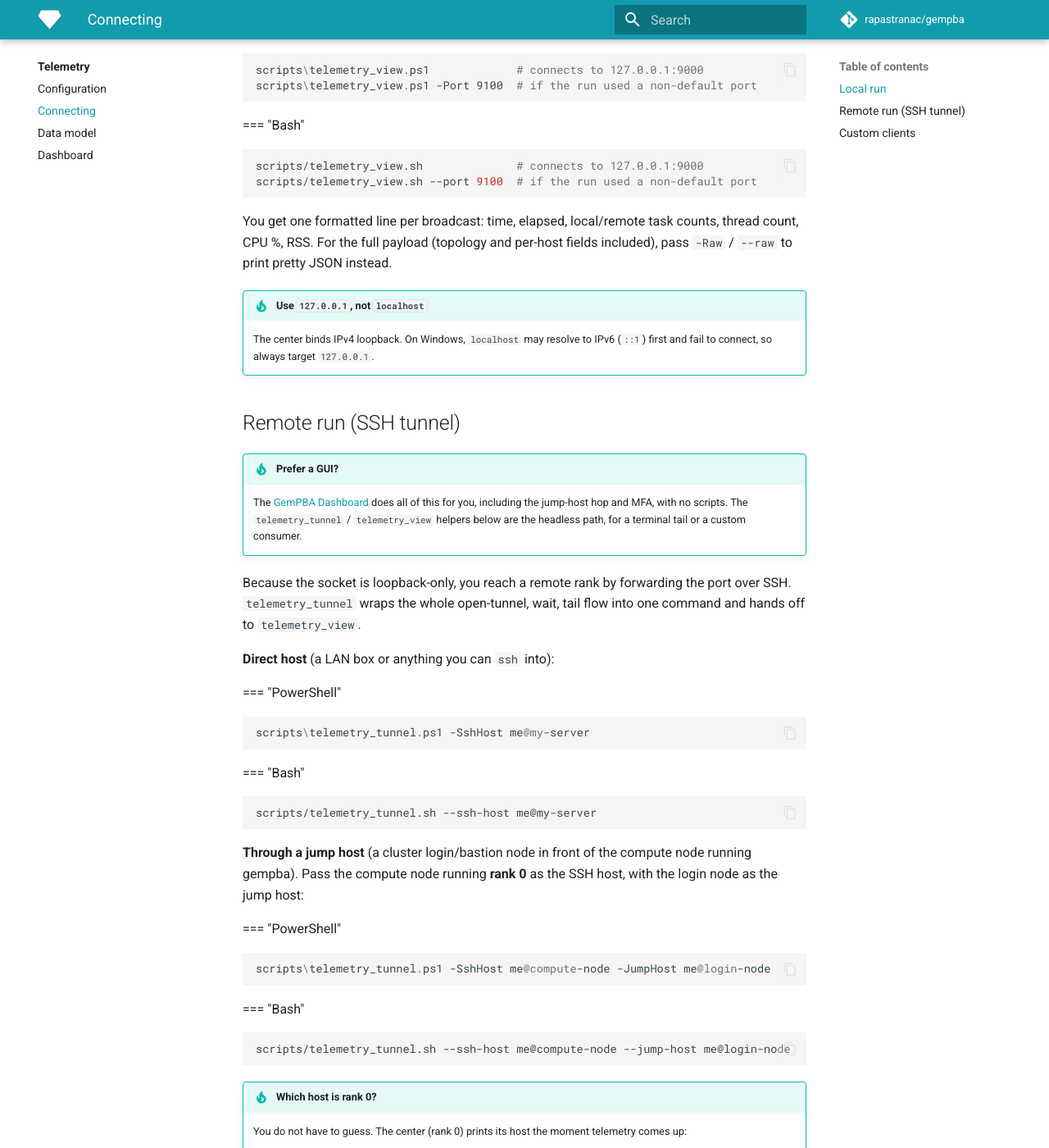
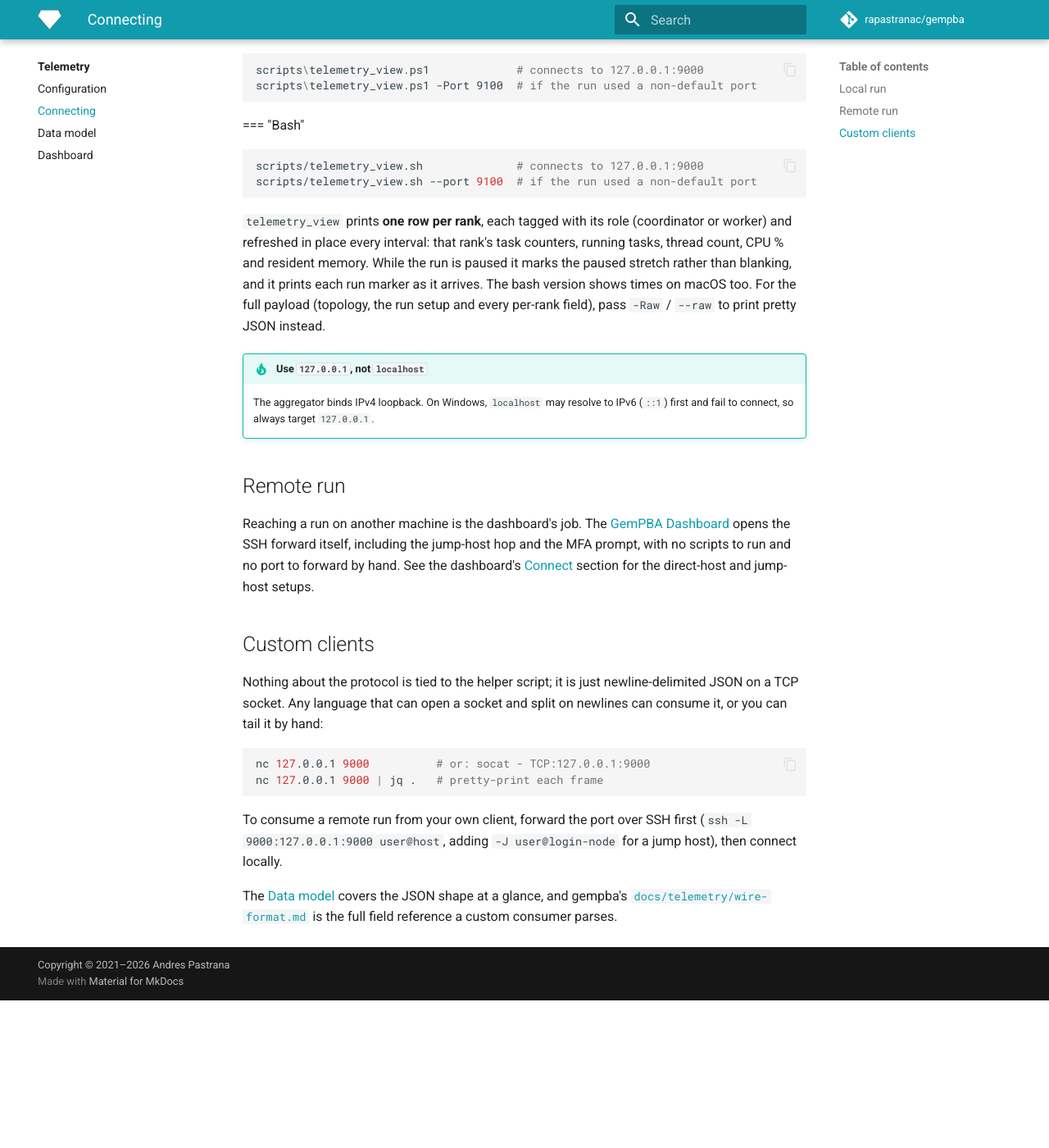
Before and after one commit to rapastranac/gempba-docs, an MkDocs documentation site: the page built from docs/telemetry/connecting.md, in a window 1280 px wide and 1400 px high, scrolled down 506 px. Shown: the whole window at 82% size. Built offline with MkDocs 1.6.1 and Material for MkDocs 9.7.7, drawn with Linux system fonts in a browser that asks for light colours; comment, search, counter and statistics services are not loaded; after the commit the page ends 1726 px from its top, so only the background shows below that; some of the changed text lies outside the part shown.

Commit message:
#18 docs(#1, #10, #12): Remove telemetry_tunnel and point remote users to the dashboard
- Drop the telemetry_tunnel sections from Connecting; reaching a remote run is now the dashboard's job, which opens the SSH forward, jump host and MFA itself
- Describe telemetry_view's v4.3.0 output: one row per rank with its role, paused stretches marked and run markers printed
- Name only telemetry_view as the dashboard's headless path
- Use the v4.3.0 vocabulary: the aggregator (rank 0) serves the stream

````diff
--- a/docs/telemetry/connecting.md
+++ b/docs/telemetry/connecting.md
@@ -1,8 +1,8 @@
 # Connecting to the stream
 
-The center role broadcasts telemetry as **line-delimited JSON** over a loopback-only TCP socket (default `127.0.0.1:9000`). Any number of clients can connect and each receives the same stream. This page shows how to tail it locally and how to reach a remote rank.
+The aggregator (rank 0) broadcasts telemetry as **line-delimited JSON** over a loopback-only TCP socket (default `127.0.0.1:9000`). Any number of clients can connect and each receives the same stream. This page shows how to tail a local run. To watch a run on another machine, use the [GemPBA Dashboard](dashboard.md), which opens the SSH forward for you, jump host and MFA included.
 
-GemPBA ships two helper scripts in the gempba repo's [`scripts/`](https://github.com/rapastranac/gempba/tree/main/scripts) directory, in both PowerShell and bash: `telemetry_view` (live-tail) and `telemetry_tunnel` (SSH tunnel plus tail). Use the `.ps1` on Windows or the `.sh` on Linux/macOS; they share the same workflow.
+GemPBA ships one helper script in the gempba repo's [`scripts/`](https://github.com/rapastranac/gempba/tree/main/scripts) directory, in both PowerShell and bash: `telemetry_view` (live-tail). Use the `.ps1` on Windows or the `.sh` on Linux/macOS.
 
 ## Local run
 
@@ -19,68 +19,24 @@
     scripts/telemetry_view.sh --port 9100  # if the run used a non-default port
     ```
 
-You get one formatted line per broadcast: time, elapsed, local/remote task counts, thread count, CPU %, RSS. For the full payload (topology and per-host fields included), pass `-Raw` / `--raw` to print pretty JSON instead.
+`telemetry_view` prints **one row per rank**, each tagged with its role (coordinator or worker) and refreshed in place every interval: that rank's task counters, running tasks, thread count, CPU % and resident memory. While the run is paused it marks the paused stretch rather than blanking, and it prints each run marker as it arrives. The bash version shows times on macOS too. For the full payload (topology, the run setup and every per-rank field), pass `-Raw` / `--raw` to print pretty JSON instead.
 
 !!! tip "Use `127.0.0.1`, not `localhost`"
-    The center binds IPv4 loopback. On Windows, `localhost` may resolve to IPv6 (`::1`) first and fail to connect, so always target `127.0.0.1`.
+    The aggregator binds IPv4 loopback. On Windows, `localhost` may resolve to IPv6 (`::1`) first and fail to connect, so always target `127.0.0.1`.
 
-## Remote run (SSH tunnel)
+## Remote run
 
-!!! tip "Prefer a GUI?"
-    The [GemPBA Dashboard](dashboard.md) does all of this for you, including the jump-host hop and MFA, with no scripts. The `telemetry_tunnel` / `telemetry_view` helpers below are the headless path, for a terminal tail or a custom consumer.
-
-Because the socket is loopback-only, you reach a remote rank by forwarding the port over SSH. `telemetry_tunnel` wraps the whole open-tunnel, wait, tail flow into one command and hands off to `telemetry_view`.
-
-**Direct host** (a LAN box or anything you can `ssh` into):
-
-=== "PowerShell"
-    ```powershell
-    scripts\telemetry_tunnel.ps1 -SshHost me@my-server
-    ```
-=== "Bash"
-    ```bash
-    scripts/telemetry_tunnel.sh --ssh-host me@my-server
-    ```
-
-**Through a jump host** (a cluster login/bastion node in front of the compute node running gempba). Pass the compute node running **rank 0** as the SSH host, with the login node as the jump host:
-
-=== "PowerShell"
-    ```powershell
-    scripts\telemetry_tunnel.ps1 -SshHost me@compute-node -JumpHost me@login-node
-    ```
-=== "Bash"
-    ```bash
-    scripts/telemetry_tunnel.sh --ssh-host me@compute-node --jump-host me@login-node
-    ```
-
-!!! tip "Which host is rank 0?"
-    You do not have to guess. The center (rank 0) prints its host the moment telemetry comes up:
-
-    ```
-    [2026-06-16 14:07:35.976] [info] telemetry listening on 127.0.0.1:9000 on host cn042
-    ```
-
-    The name after `on host` (here `cn042`) is what you pass as the SSH host. Where that line shows up depends on how the run was launched:
-
-    - **Locally**: in your console, right there in the prompt. The center is your own machine, so you usually do not need a tunnel at all.
-    - **SLURM**: in the job's stdout file (`slurm-<jobid>.out`, or whatever `--output` you set); `cat` it on the login node.
-    - **Other launchers**: wherever that scheduler collects the job's stdout.
-
-Jump-host mode **nests** the tunnel rather than using SSH `ProxyJump`: it forwards to the login node, then opens the final hop *from* the login node, so it rides the cluster's intra-cluster trust and works even when the login node enforces MFA (one prompt there, no compute-node password). The per-job compute-node host key is auto-trusted (`accept-new`). Full rationale: gempba's [`docs/remote-connection.md`](https://github.com/rapastranac/gempba/blob/main/docs/remote-connection.md).
-
-Both ports default to 9000 (`-LocalPort` / `-RemotePort`, or `--local-port` / `--remote-port`); match the remote port to the one the run bound. Ctrl+C tears the tunnel down.
+Reaching a run on another machine is the dashboard's job. The [GemPBA Dashboard](dashboard.md) opens the SSH forward itself, including the jump-host hop and the MFA prompt, with no scripts to run and no port to forward by hand. See the dashboard's [Connect](dashboard.md#connect) section for the direct-host and jump-host setups.
 
 ## Custom clients
 
-Nothing about the protocol is tied to the helper scripts; it is just newline-delimited JSON on a TCP socket. Any language that can open a socket and split on newlines can consume it, or you can tail it by hand:
+Nothing about the protocol is tied to the helper script; it is just newline-delimited JSON on a TCP socket. Any language that can open a socket and split on newlines can consume it, or you can tail it by hand:
 
 ```bash
-# Local
-nc 127.0.0.1 9000        # or: socat - TCP:127.0.0.1:9000
-
-# Remote: forward the port first, then connect locally
-ssh -L 9000:127.0.0.1:9000 user@host    # add -J user@login for a jump host
-nc 127.0.0.1 9000 | jq .                # pretty-print each frame
+nc 127.0.0.1 9000          # or: socat - TCP:127.0.0.1:9000
+nc 127.0.0.1 9000 | jq .   # pretty-print each frame
 ```
 
-See the [Data model](data-model.md) for the JSON shape, which is exactly what a custom dashboard would parse.
+To consume a remote run from your own client, forward the port over SSH first (`ssh -L 9000:127.0.0.1:9000 user@host`, adding `-J user@login-node` for a jump host), then connect locally.
+
+The [Data model](data-model.md) covers the JSON shape at a glance, and gempba's [`docs/telemetry/wire-format.md`](https://github.com/rapastranac/gempba/blob/main/docs/telemetry/wire-format.md) is the full field reference a custom consumer parses.
````
Also changed, not shown: docs/telemetry/dashboard.md (+1 -1 lines).
